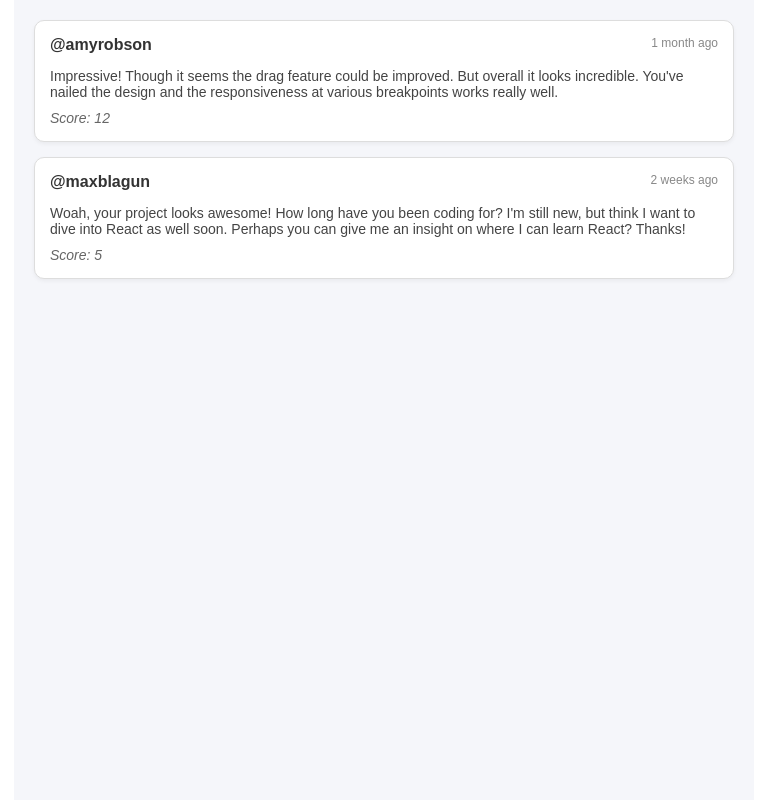
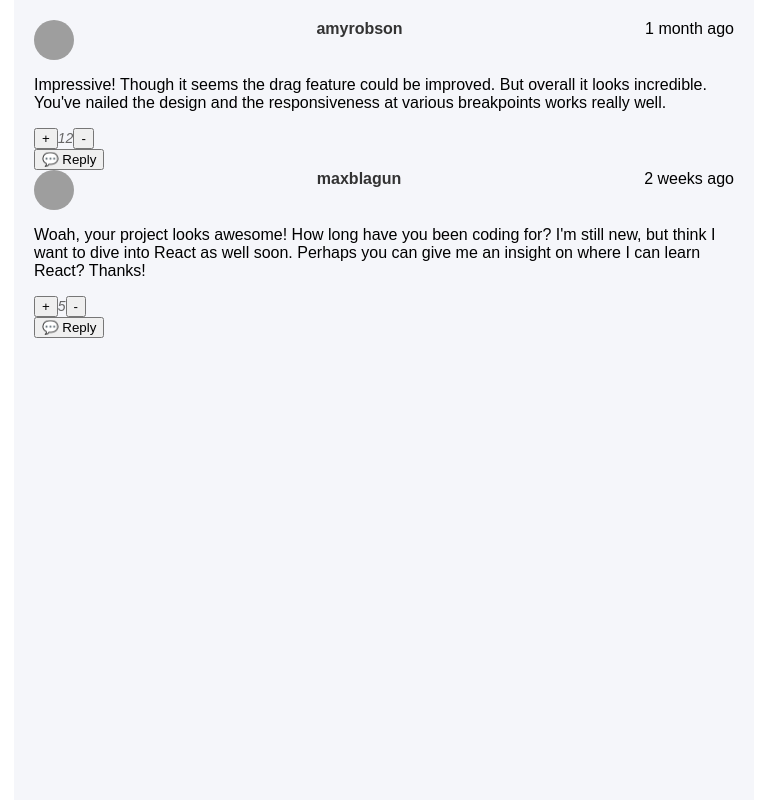
Before and after one commit to Mugeha/Interactive_comments, a React (Create React App) app: page / in a window 1280 px wide. Shown: the top 800 px of the page, without its empty margins (256-1023 px from the left). Built offline with nearby package versions, Linux system fonts and the light colour scheme; grey boxes are pictures that could not be loaded.

Commit message:
Added CommentCard Component to handle the comments

```diff
--- a/src/App.js
+++ b/src/App.js
@@ -1,6 +1,7 @@
 // 1. Import React and the custom hook to access comments
 import React from 'react';
 import AddComment from './Components/AddComment';
+import CommentCard from './Components/CommentCard';
 import { useComments } from './Context/CommentsContext';
 
 const App = () => {
@@ -13,17 +14,8 @@ const App = () => {
       {/* <h1 className="title">💬 Interactive Comments Section</h1> */}
 
       {comments.map((comment) => (
-        <div key={comment.id} className="comment-box">
-          <div className="comment-header">
-          {/* <span className="username">{comment.user.image.webp}</span> */}
-
-            <span className="username">@{comment.user.username}</span>
-            <span className="created-at">{comment.createdAt}</span>
-          </div>
-          <p className="content">{comment.content}</p>
-          <div className="score">Score: {comment.score}</div>
-        </div>
-      ))}
+  <CommentCard key={comment.id} comment={comment} />
+))}
     </main>
     <AddComment />
     </>
--- a/src/Components/CommentCard.jsx
+++ b/src/Components/CommentCard.jsx
@@ -1,6 +1,6 @@
 // CommentCard.jsx
 import React from 'react';
-import './CommentCard.css';
+import '../CommentCard.css';
 import data from '../Data/data.json';
 
 const CommentCard = ({ comment }) => {
```
Also changed, not shown: src/CommentCard.css (added).
